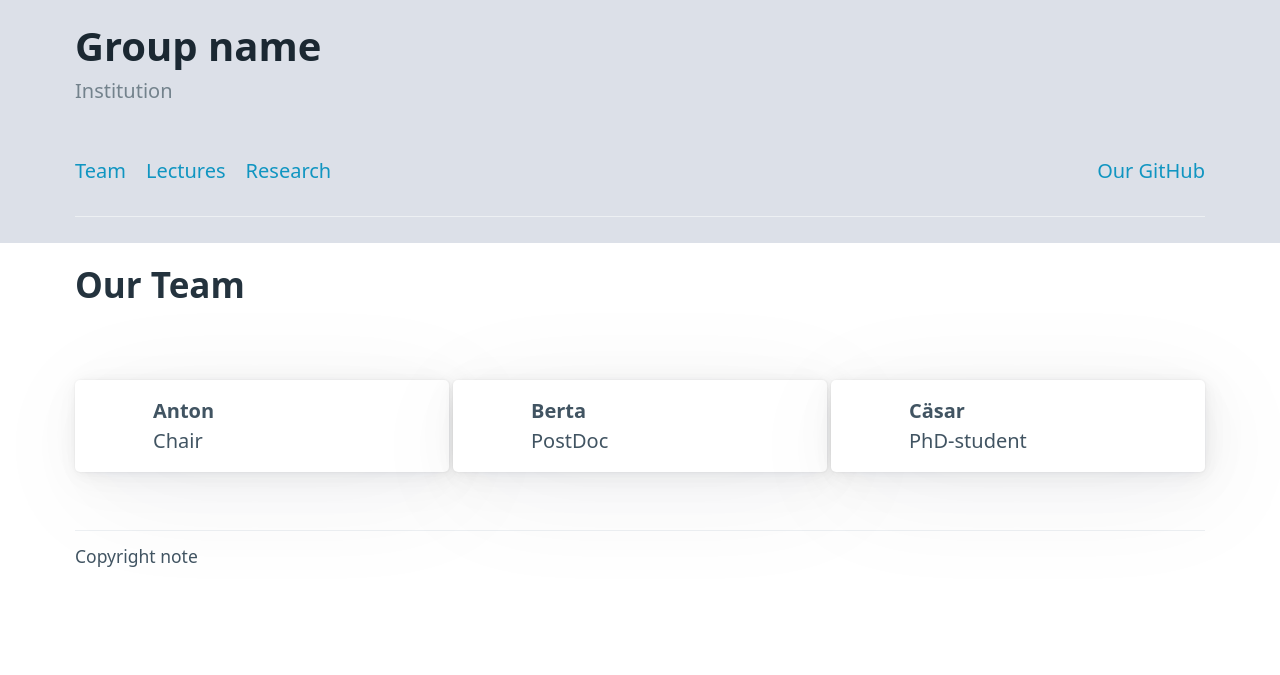
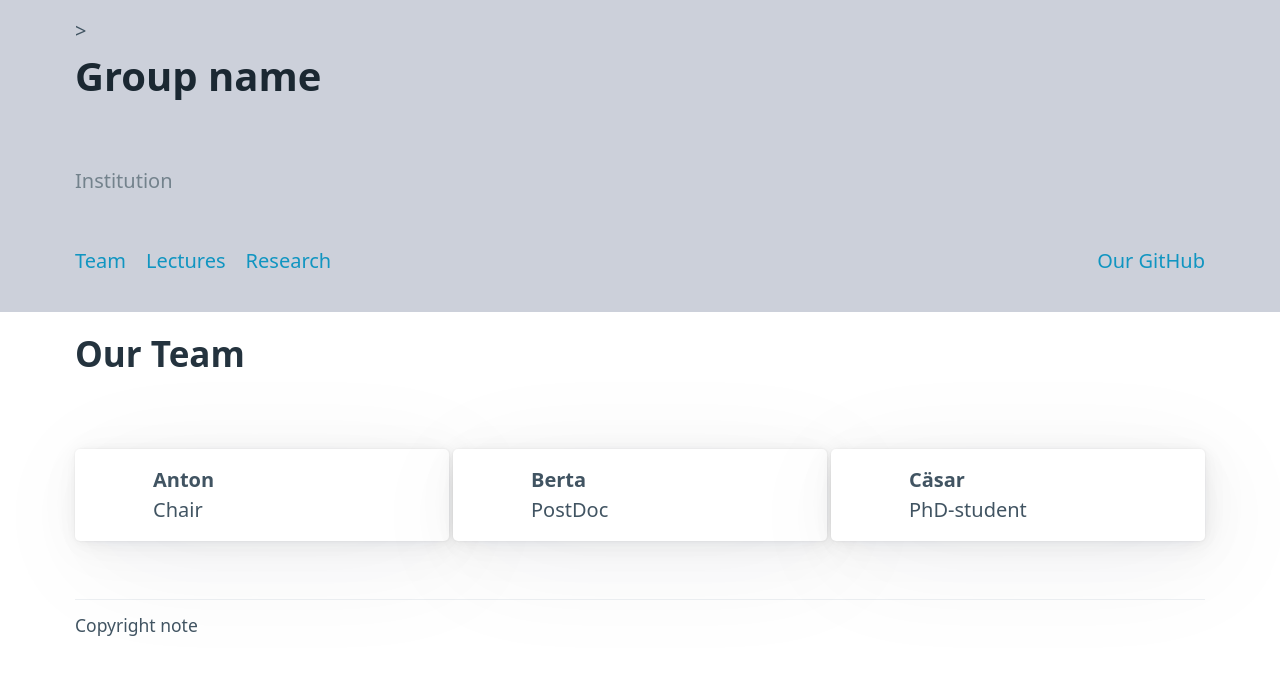
Before and after one commit to andreasKroepelin/ghpages-test, a Jekyll site: the page built from team.html, in a window 1280 px wide. Shown: the top 675 px of the page. Built offline with Jekyll 4.4.1, drawn with Linux system fonts in a browser that asks for light colours.

Commit message:
Improve header

```diff
--- a/_layouts/default.html
+++ b/_layouts/default.html
@@ -10,13 +10,18 @@
         --spacing: .2rem;
         --background-color: #eff1f5;
       }
+
+      a.undecorated {
+        text-decoration: none;
+        color: inherit;
+      }
     </style>
   </head>
   <body>
-    <header style="background-color: #dce0e8">
+    <header style="background-color: #ccd0da">
     <div class="container">
       <hgroup>
-        <h1>Group name</h1>
+        <a href="" class="undecorated">><h1>Group name</h1></a>
         <h3>Institution</h3>
       </hgroup>
 
@@ -30,7 +35,6 @@
           <li><a href="github.com">Our GitHub</a></li>
         </ul>
       </nav>
-      <hr>
     </div>
     </header>
     <main class="container">
--- a/team.html
+++ b/team.html
@@ -7,7 +7,7 @@ title: Team
 
 <div class="grid">
 {% for member in site.team %}
-<a href="{{ member.url }}" style="text-decoration: none; color: inherit;">
+<a href="{{ member.url }}" class="undecorated">
 <article>
   <div style="display: flex;">
     <img src="{{ member.imgpath }}" style="width: 3em; margin-right: .5em;">
```
